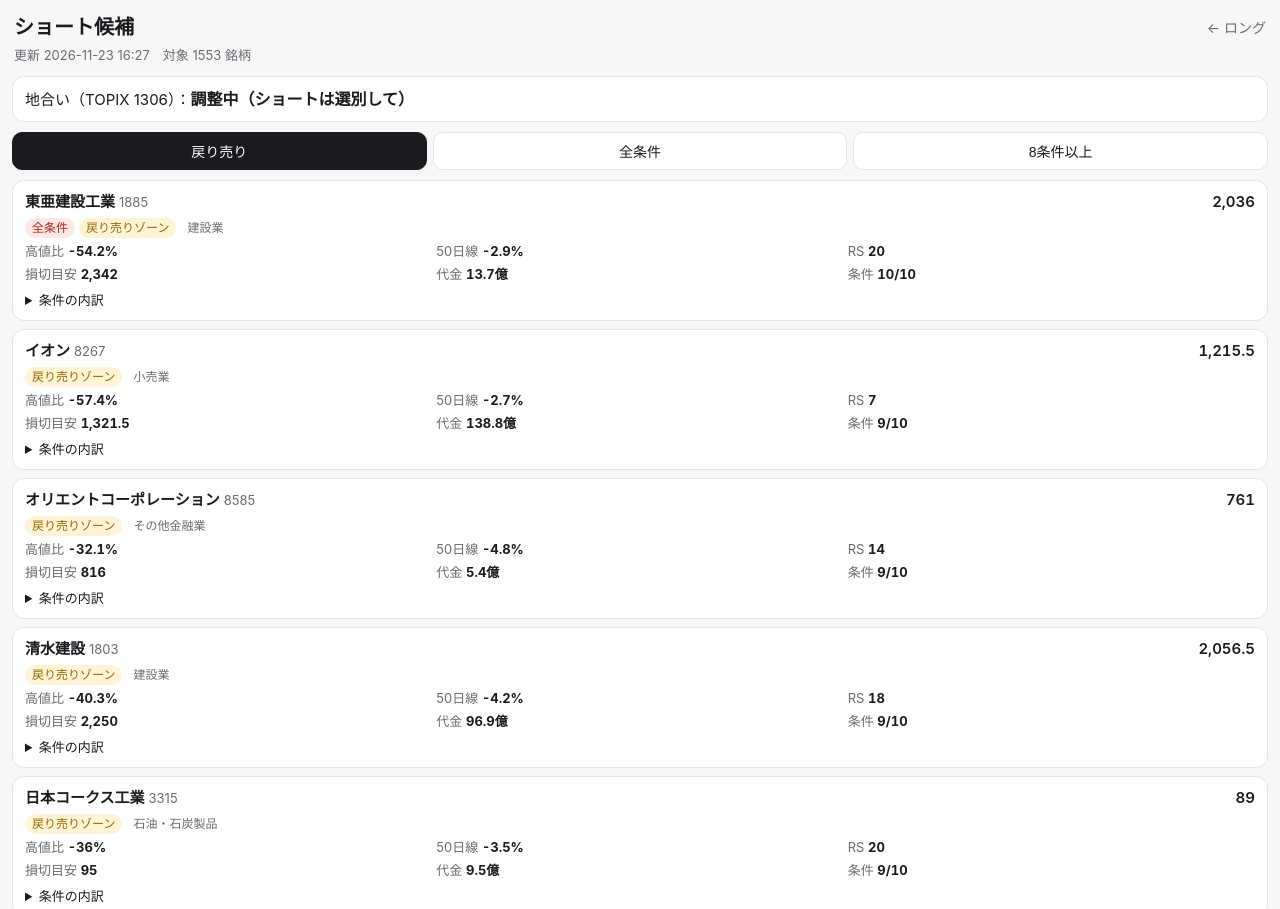
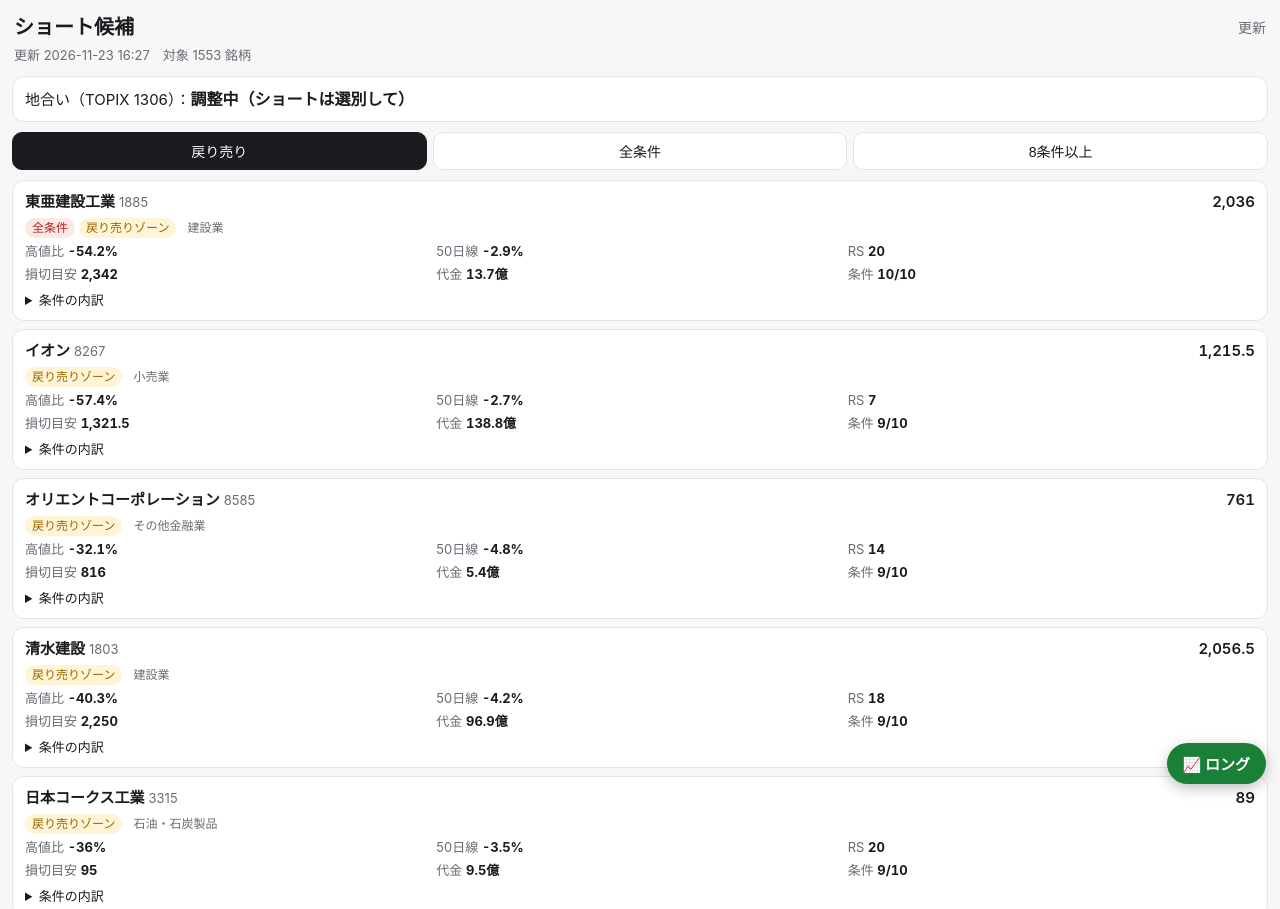
Before and after one commit to koko21321139-boop/stock_screener, a plain HTML site: page short.html in a window 1280 px wide. Shown: the top 909 px of the page. Drawn offline with Linux system fonts and the light colour scheme.

Commit message:
Add files via upload

```diff
--- /dev/null
+++ b/nav.js
@@ -0,0 +1,21 @@
+// ロング⇔ショート切り替えボタン（画面右下に固定表示）
+(function () {
+  var isShort = /short\.html$/.test(location.pathname);
+  var a = document.createElement("a");
+  a.href = isShort ? "./" : "short.html";
+  a.textContent = isShort ? "📈 ロング" : "📉 ショート";
+  a.setAttribute("style", [
+    "position:fixed",
+    "right:14px",
+    "bottom:calc(16px + env(safe-area-inset-bottom))",
+    "z-index:9999",
+    "padding:10px 16px",
+    "border-radius:999px",
+    "font:600 15px -apple-system,BlinkMacSystemFont,'Hiragino Sans',sans-serif",
+    "text-decoration:none",
+    "color:#fff",
+    "background:" + (isShort ? "#1a7f37" : "#b42318"),
+    "box-shadow:0 4px 14px rgba(0,0,0,.25)"
+  ].join(";"));
+  document.body.appendChild(a);
+})();
--- a/short.html
+++ b/short.html
@@ -16,7 +16,7 @@
   * { box-sizing:border-box; }
   body { margin:0; background:var(--bg); color:var(--fg);
          font:15px/1.5 -apple-system, BlinkMacSystemFont, "Hiragino Sans", sans-serif;
-         padding:env(safe-area-inset-top) 12px 40px; }
+         padding:env(safe-area-inset-top) 12px 90px; }
   header { display:flex; align-items:center; justify-content:space-between; padding:12px 2px 4px; }
   h1 { font-size:20px; margin:0; }
   a.back { color:var(--sub); text-decoration:none; font-size:14px; }
@@ -50,7 +50,7 @@
 <body>
 <header>
   <h1>ショート候補</h1>
-  <a class="back" href="./">← ロング</a>
+  <a class="back" href="#" onclick="location.reload();return false;">更新</a>
 </header>
 <div class="meta" id="meta">読み込み中…</div>
 <div class="market" id="market"></div>
@@ -63,6 +63,7 @@
 <p class="note">Stage 4（ワインスタイン）＋オニール流の空売り条件による機械的な抽出です。投資助言ではありません。
 制度信用で売れるのは貸借銘柄のみ（このリストでは未判定）。逆日歩と踏み上げに注意してください。</p>
 
+<script src="nav.js"></script>
 <script>
 let DATA = null, FILTER = "zone";
 const $ = (s) => document.querySelector(s);
```
